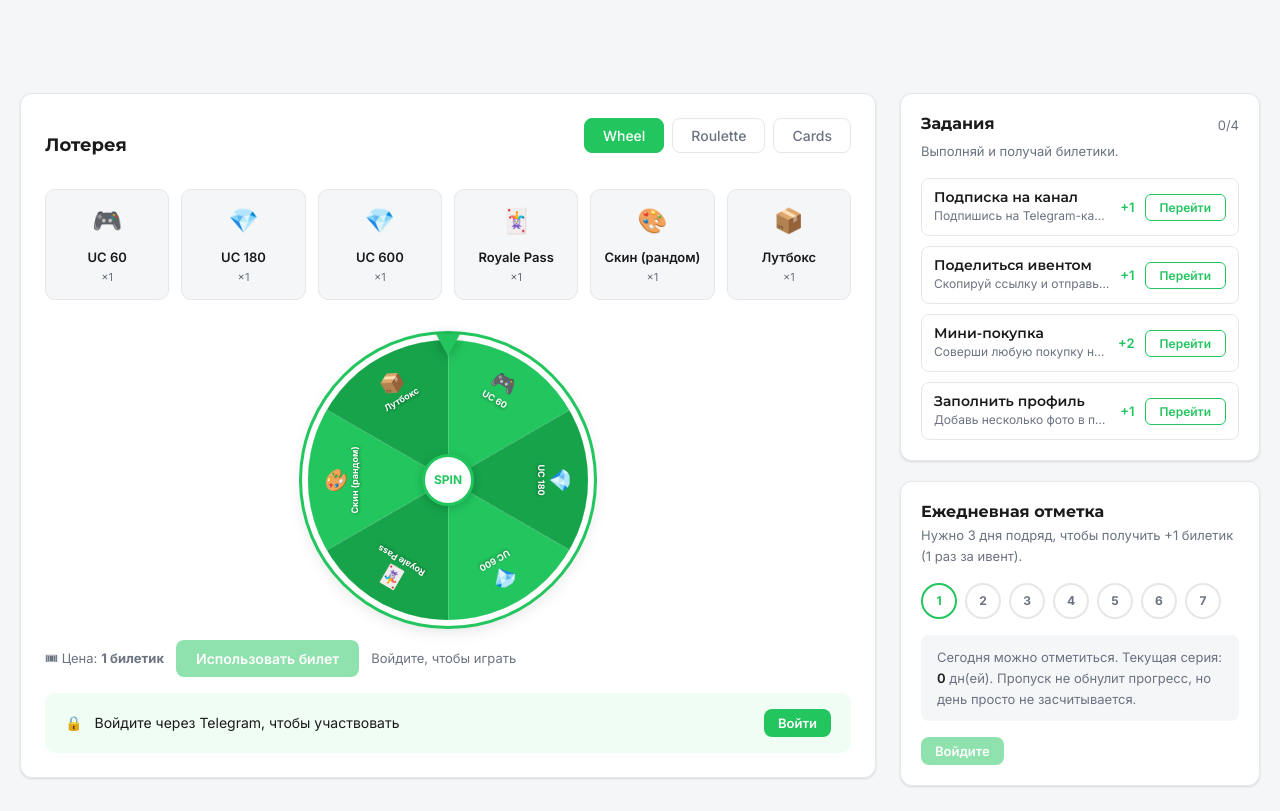
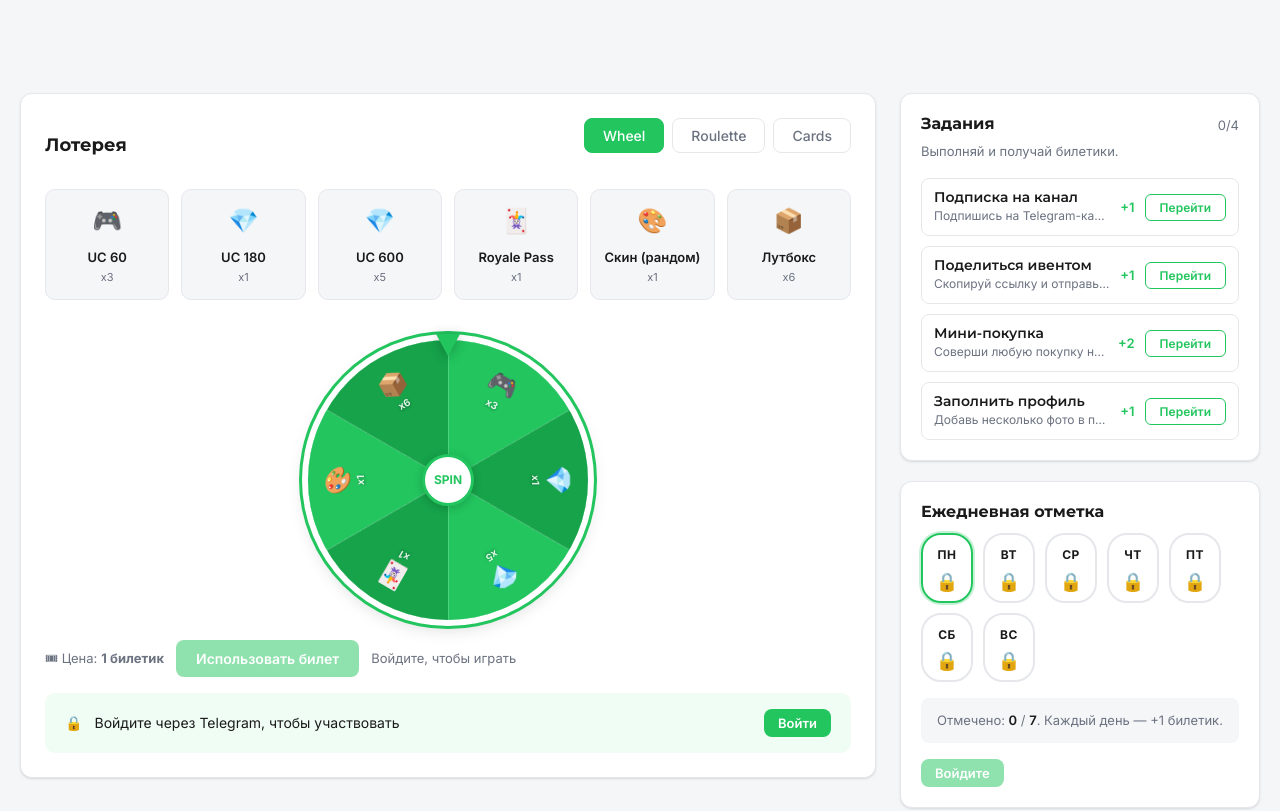
Before and after one commit to blackstar6836/donatov-600, a plain HTML site: page index.html in a window 1280 px wide. Shown: the part 693-1504 px from the top of the page. Drawn offline with nearby package versions, Linux system fonts and the light colour scheme.

Commit message:
фикс

```diff
--- a/css/components/daily.css
+++ b/css/components/daily.css
@@ -18,34 +18,46 @@
   font-size: 13px;
   margin-bottom: 20px;
 }
-.daily-dots {
+/* --- Daily week grid --- */
+.daily-week {
   display: flex;
-  gap: 8px;
-  align-items: center;
+  gap: 10px;
+  align-items: stretch;
   margin-bottom: 16px;
   flex-wrap: wrap;
 }
-.daily-dot {
-  width: 36px;
-  height: 36px;
-  border-radius: 50%;
+.daily-cell {
+  display: flex;
+  flex-direction: column;
+  align-items: center;
+  gap: 8px;
+  padding: 10px 12px;
+  border-radius: 20px;
+  background: var(--card);
   border: 2px solid var(--border);
-  display: flex;
-  align-items: center;
-  justify-content: center;
+  min-width: 52px;
+  transition: all var(--transition);
+}
+.daily-label {
   font-size: 12px;
   font-weight: 700;
-  color: var(--muted);
-  transition: all var(--transition);
+  text-transform: uppercase;
+  color: var(--text);
+  letter-spacing: 0.5px;
 }
-.daily-dot.checked {
-  background: var(--primary);
+.daily-icon {
+  font-size: 18px;
+  line-height: 1;
+}
+/* Checked day */
+.daily-cell.checked {
   border-color: var(--primary);
-  color: #fff;
+  background: color-mix(in srgb, var(--primary) 10%, var(--card));
 }
-.daily-dot.today {
+/* Current (today) day */
+.daily-cell.today {
   border-color: var(--primary);
-  color: var(--primary);
+  box-shadow: 0 0 0 2px color-mix(in srgb, var(--primary) 25%, transparent);
 }
 .daily-streak {
   padding: 12px 16px;
--- a/css/components/tasks.css
+++ b/css/components/tasks.css
@@ -73,6 +73,11 @@
   background: var(--primary);
   color: #fff;
 }
+.task-btn.verify {
+  background: var(--primary);
+  border-color: var(--primary);
+  color: #fff;
+}
 .task-btn.done {
   background: var(--surface-alt);
   border-color: var(--surface-alt);
--- a/css/components/wheel.css
+++ b/css/components/wheel.css
@@ -60,16 +60,17 @@
   gap: 2px;
 }
 .wh-icon {
-  font-size: 20px;
+  font-size: 24px;
   line-height: 1;
 }
-.wh-name {
-  font-size: 9px;
+.wh-qty {
+  font-size: 10px;
   font-weight: 700;
   color: #fff;
   white-space: nowrap;
   font-family: var(--font-body);
   text-shadow: 0 1px 3px rgba(0, 0, 0, 0.4);
+  opacity: 0.85;
 }
 
 /* ---- Pointer ---- */
--- a/index.html
+++ b/index.html
@@ -219,39 +219,8 @@
                 </div>
               </div>
 
-              <!-- Prize display -->
-              <div class="prize-grid" id="prize-display">
-                <div class="prize-item">
-                  <div class="prize-icon">🎮</div>
-                  <div class="prize-name">UC 60</div>
-                  <div class="prize-qty">×1</div>
-                </div>
-                <div class="prize-item">
-                  <div class="prize-icon">💎</div>
-                  <div class="prize-name">UC 180</div>
-                  <div class="prize-qty">×1</div>
-                </div>
-                <div class="prize-item">
-                  <div class="prize-icon">💎</div>
-                  <div class="prize-name">UC 600</div>
-                  <div class="prize-qty">×1</div>
-                </div>
-                <div class="prize-item">
-                  <div class="prize-icon">🃏</div>
-                  <div class="prize-name">Royale Pass</div>
-                  <div class="prize-qty">×1</div>
-                </div>
-                <div class="prize-item">
-                  <div class="prize-icon">🎨</div>
-                  <div class="prize-name">Скин (рандом)</div>
-                  <div class="prize-qty">×1</div>
-                </div>
-                <div class="prize-item">
-                  <div class="prize-icon">📦</div>
-                  <div class="prize-name">Лутбокс</div>
-                  <div class="prize-qty">×1</div>
-                </div>
-              </div>
+              <!-- Prize display (rendered from CONFIG.prizes via JS) -->
+              <div class="prize-grid" id="prize-display"></div>
 
               <!-- Game areas -->
               <div id="game-area">
@@ -337,23 +306,13 @@
 
             <!-- Daily Section inline on sidebar -->
             <div class="card" style="padding: 20px" id="daily-card">
-              <h3 style="font-size: 16px; margin-bottom: 4px">
+              <h3 style="font-size: 16px; margin-bottom: 12px">
                 Ежедневная отметка
               </h3>
-              <p
-                style="
-                  color: var(--muted);
-                  font-size: 13px;
-                  margin-bottom: 16px;
-                "
-              >
-                Нужно 3 дня подряд, чтобы получить +1 билетик (1 раз за ивент).
-              </p>
-              <div class="daily-dots" id="daily-dots"></div>
+              <div class="daily-week" id="daily-dots"></div>
               <div class="daily-streak" id="daily-streak">
-                Сегодня можно отметиться. Текущая серия:
-                <span id="streak-count">0</span> дн(ей). Пропуск не обнулит
-                прогресс, но день просто не засчитывается.
+                Отмечено: <span id="daily-checked-count">0</span> / <span id="daily-total-count">7</span>.
+                Каждый день — +1 билетик.
               </div>
               <button
                 class="btn btn-primary btn-sm"
@@ -482,6 +441,7 @@
     <script src="js/state.js"></script>
     <script src="js/theme.js"></script>
     <script src="js/auth.js"></script>
+    <script src="js/prize-display.js"></script>
     <script src="js/games.js"></script>
     <script src="js/tasks.js"></script>
     <script src="js/daily.js"></script>
--- a/js/app.js
+++ b/js/app.js
@@ -2,6 +2,7 @@
 // INIT
 // ==========================================
 function init() {
+  renderPrizeDisplay();
   drawWheel();
   buildRoulette();
   buildCards();
--- a/js/config.js
+++ b/js/config.js
@@ -10,12 +10,12 @@ const CONFIG = {
   dateStart: "2026-02-10",
   dateEnd: "2026-03-10",
   prizes: [
-    { id: 1, name: "UC 60", icon: "🎮", qty: "x1" },
+    { id: 1, name: "UC 60", icon: "🎮", qty: "x3" },
     { id: 2, name: "UC 180", icon: "💎", qty: "x1" },
-    { id: 3, name: "UC 600", icon: "💎", qty: "x1" },
+    { id: 3, name: "UC 600", icon: "💎", qty: "x5" },
     { id: 4, name: "Royale Pass", icon: "🃏", qty: "x1" },
     { id: 5, name: "Скин (рандом)", icon: "🎨", qty: "x1" },
-    { id: 6, name: "Лутбокс", icon: "📦", qty: "x1" },
+    { id: 6, name: "Лутбокс", icon: "📦", qty: "x6" },
   ],
   tasks: [
     {
--- a/js/daily.js
+++ b/js/daily.js
@@ -1,19 +1,38 @@
 // ==========================================
 // DAILY CHECK-IN
 // ==========================================
+const DAY_LABELS = ["ПН", "ВТ", "СР", "ЧТ", "ПТ", "СБ", "ВС"];
+
 function renderDaily() {
-  const dots = document.getElementById("daily-dots");
-  dots.innerHTML = "";
+  const container = document.getElementById("daily-dots");
+  container.innerHTML = "";
   for (let i = 0; i < CONFIG.dailyDays; i++) {
-    const dot = document.createElement("div");
-    dot.className = "daily-dot";
-    if (state.dailyChecks.includes(i)) dot.classList.add("checked");
-    if (i === state.dailyChecks.length && !state.dailyChecks.includes(i))
-      dot.classList.add("today");
-    dot.textContent = i + 1;
-    dots.appendChild(dot);
+    const isChecked = state.dailyChecks.includes(i);
+    const isCurrent = i === state.dailyChecks.length && !isChecked;
+
+    const cell = document.createElement("div");
+    cell.className = "daily-cell";
+    if (isChecked) cell.classList.add("checked");
+    if (isCurrent) cell.classList.add("today");
+
+    const label = document.createElement("span");
+    label.className = "daily-label";
+    label.textContent = DAY_LABELS[i] || (i + 1);
+
+    const icon = document.createElement("span");
+    icon.className = "daily-icon";
+    if (isChecked) {
+      icon.textContent = "✅";
+    } else {
+      icon.textContent = "🔒";
     }
-  document.getElementById("streak-count").textContent = state.dailyStreak;
+
+    cell.appendChild(label);
+    cell.appendChild(icon);
+    container.appendChild(cell);
+  }
+  document.getElementById("daily-checked-count").textContent = state.dailyChecks.length;
+  document.getElementById("daily-total-count").textContent = CONFIG.dailyDays;
 
   const btn = document.getElementById("daily-btn");
   const todayIdx = state.dailyChecks.length;
@@ -33,17 +52,14 @@ function dailyCheckIn() {
   state.dailyChecks.push(todayIdx);
   state.dailyStreak++;
 
-  if (state.dailyStreak >= CONFIG.dailyRequired && !state.dailyRewardClaimed) {
-    state.dailyRewardClaimed = true;
+  // Каждая отметка = +1 билетик
   state.tickets++;
   document.getElementById("ticket-count").textContent = state.tickets;
   document.getElementById("modal-icon").textContent = "🎟";
   document.getElementById("modal-title").textContent = "Бонус!";
-    document.getElementById("modal-text").textContent =
-      `${CONFIG.dailyRequired} дня подряд! +1 билетик`;
+  document.getElementById("modal-text").textContent = "Ежедневная отметка: +1 билетик";
   document.getElementById("modal").classList.add("active");
   updatePlayButton();
-  }
 
   renderDaily();
 }
--- a/js/games.js
+++ b/js/games.js
@@ -95,7 +95,7 @@ function drawWheel() {
     lbl.style.transform = `rotate(${i * arc + arc / 2}deg)`;
     lbl.innerHTML =
       `<span class="wh-icon">${CONFIG.prizes[i].icon}</span>` +
-      `<span class="wh-name">${CONFIG.prizes[i].name}</span>`;
+      `<span class="wh-qty">${CONFIG.prizes[i].qty}</span>`;
     disc.appendChild(lbl);
   }
 }
--- /dev/null
+++ b/js/prize-display.js
@@ -0,0 +1,16 @@
+// ==========================================
+// PRIZE DISPLAY (renders from CONFIG.prizes)
+// ==========================================
+function renderPrizeDisplay() {
+  const container = document.getElementById('prize-display');
+  container.innerHTML = CONFIG.prizes
+    .map(
+      (p) =>
+        `<div class="prize-item">
+          <div class="prize-icon">${p.icon}</div>
+          <div class="prize-name">${p.name}</div>
+          <div class="prize-qty">${p.qty}</div>
+        </div>`
+    )
+    .join('');
+}
--- a/js/state.js
+++ b/js/state.js
@@ -6,6 +6,7 @@ let state = {
   user: null,
   tickets: 0,
   completedTasks: [],
+  visitedTasks: [],
   dailyChecks: [],
   dailyStreak: 0,
   dailyRewardClaimed: false,
--- a/js/tasks.js
+++ b/js/tasks.js
@@ -6,22 +6,52 @@ function renderTasks() {
   list.innerHTML = "";
   CONFIG.tasks.forEach((task) => {
     const done = state.completedTasks.includes(task.id);
+    const visited = state.visitedTasks.includes(task.id);
     const div = document.createElement("div");
     div.className = "task-item";
+
+    let btnClass = "task-btn";
+    let btnLabel = task.action;
+    let btnAction = `visitTask(${task.id})`;
+    let btnDisabled = false;
+
+    if (done) {
+      btnClass = "task-btn done";
+      btnLabel = "✓ Готово";
+      btnAction = "";
+      btnDisabled = true;
+    } else if (visited) {
+      btnClass = "task-btn verify";
+      btnLabel = "Проверить";
+      btnAction = `completeTask(${task.id},${task.reward})`;
+    }
+
     div.innerHTML = `
       <div class="task-info">
         <h4>${task.title}</h4>
         <p>${task.desc}</p>
       </div>
       <div class="task-reward">+${task.reward}</div>
-      <button class="task-btn${done ? " done" : ""}" onclick="${done ? "" : `completeTask(${task.id},${task.reward})`}" ${done ? "disabled" : ""}>
-        ${done ? "✓ Готово" : task.action}
+      <button class="${btnClass}" onclick="${btnAction}" ${btnDisabled ? "disabled" : ""}>
+        ${btnLabel}
       </button>`;
     list.appendChild(div);
   });
   const completed = state.completedTasks.length;
   document.getElementById("task-progress").textContent =
     `${completed}/${CONFIG.tasks.length}`;
+}
+
+function visitTask(id) {
+  if (!state.isAuth) {
+    loginTelegram();
+    return;
+  }
+  if (state.visitedTasks.includes(id)) return;
+  const task = CONFIG.tasks.find((t) => t.id === id);
+  if (task && task.link) window.open(task.link, "_blank");
+  state.visitedTasks.push(id);
+  renderTasks();
 }
 
 function completeTask(id, reward) {
```
Lines whose indentation alone changed are shown as unchanged.
